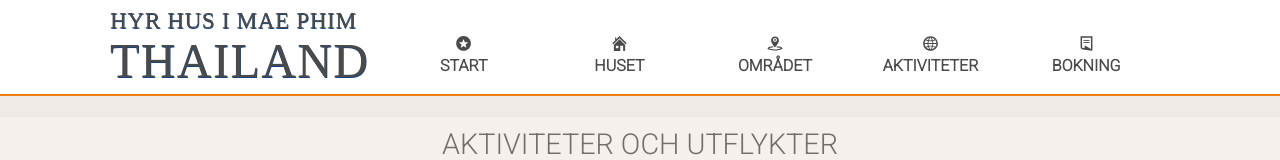
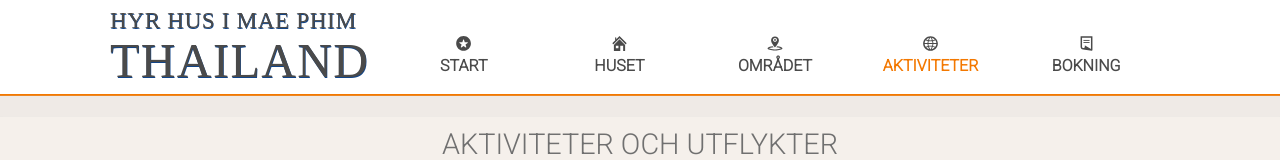
Before and after one commit to Henkenator/thailand, an Angular app: page /aktiviteter in a window 1280 px wide. Shown: the top 160 px of the page. Built offline with nearby package versions, Linux system fonts and the light colour scheme; a web font is replaced by a local one.

Commit message:
only active page link is highlighted

```diff
--- a/src/app/components/header/header.component.css
+++ b/src/app/components/header/header.component.css
@@ -157,6 +157,15 @@
 
   }
 
+  /*
+  .active > div > img*/
+  .active > div > span
+  {
+    color: var(--orange);
+    fill: var(--orange);
+
+  }
+
   .nav-links__icon {
     height: 1.2em;
     width: 1.2em;
@@ -164,7 +173,7 @@
   }
 
   .icon {
-    fill: var(--dark-text);
+    /*fill: var(--dark-text);*/
   }
   .icon:active,
   .icon:hover,
--- a/src/app/components/header/header.component.html
+++ b/src/app/components/header/header.component.html
@@ -19,7 +19,7 @@
         <div class="menu-dropdown">
           <ul class="nav-menu">
             <li>
-              <a routerLink="" routerLinkActive="active" (click)="toggle()">
+              <a routerLink="" routerLinkActive="active" (click)="toggle()" [routerLinkActiveOptions]="{exact: true}">
                 <div><img src="assets/svg/star.svg" class="nav-links__icon"/></div>
                 <div><span>Start</span></div>
               </a>
```
